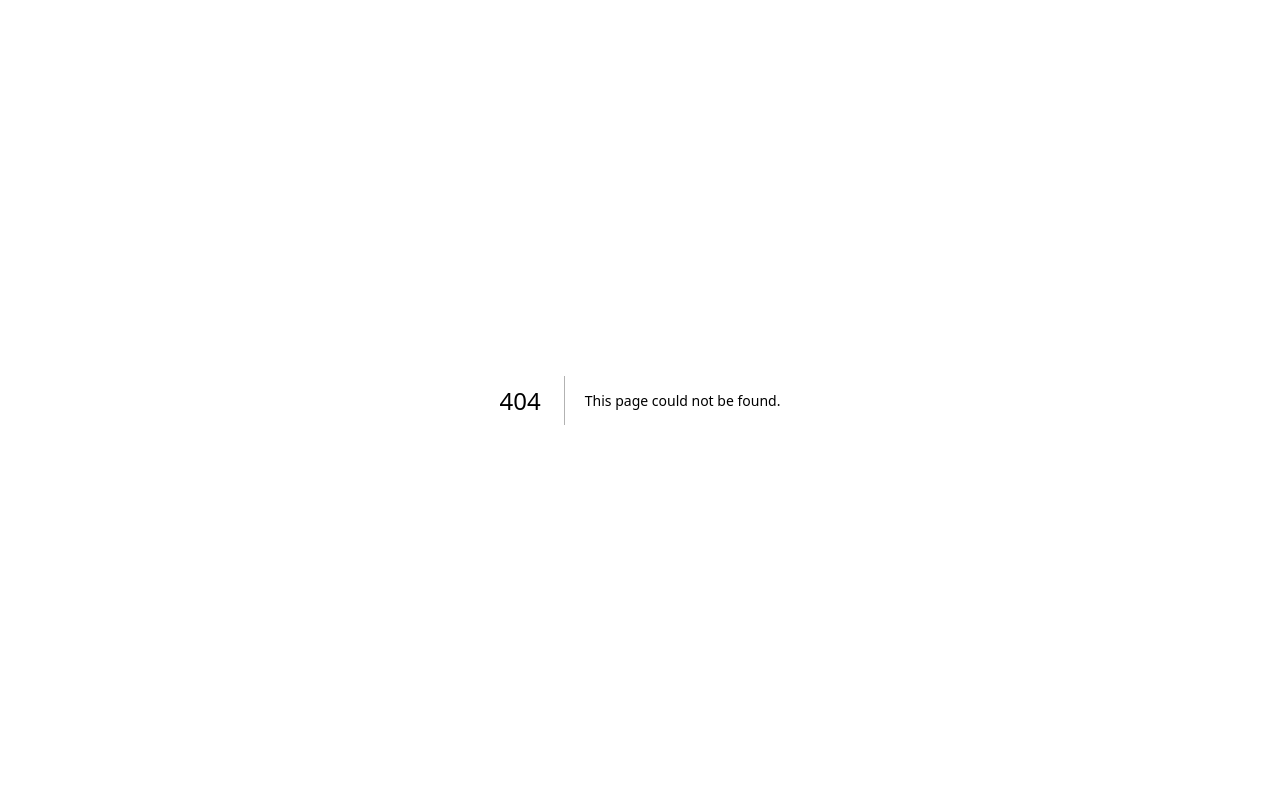
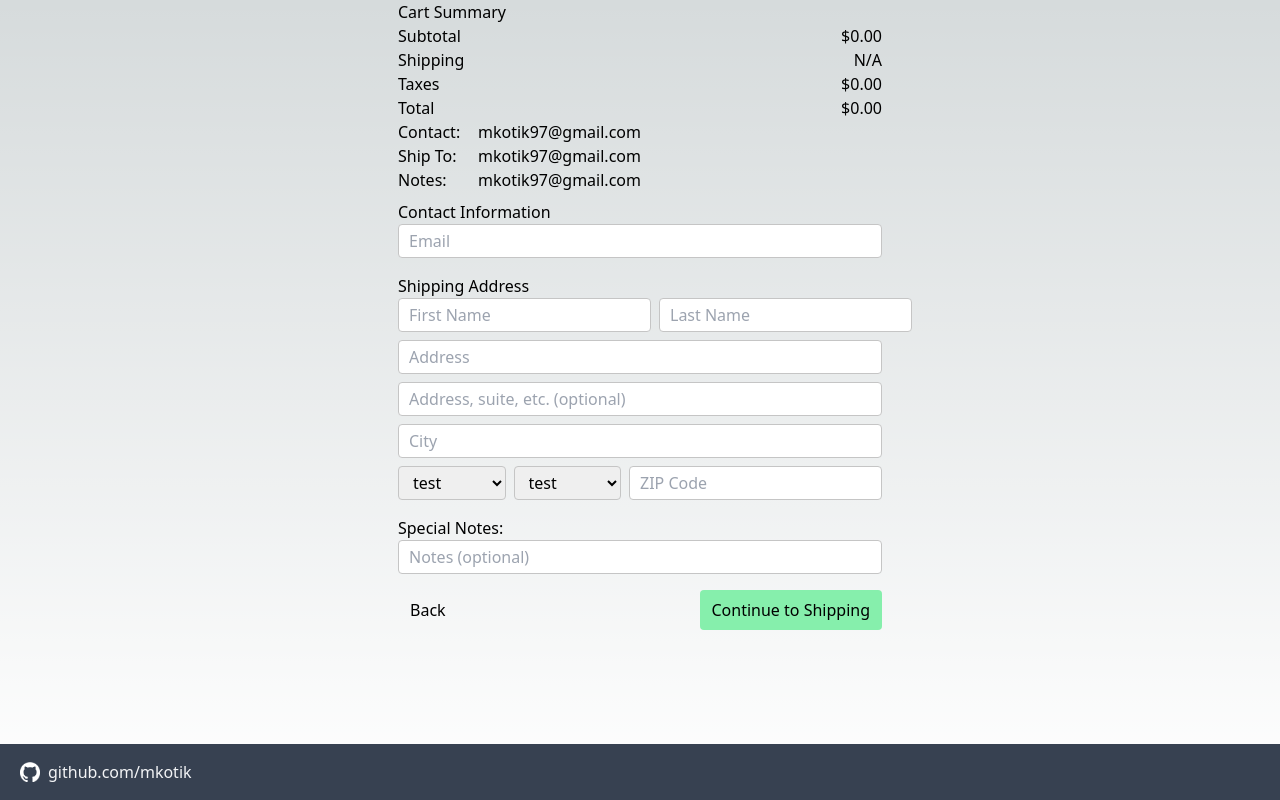
Before and after one commit to mkotik/poster, a Next.js app: page /checkout-information in a window 1280 px wide. Before the commit this address had no page. Built offline with nearby package versions, Linux system fonts and the light colour scheme.

Commit message:
built checkout-information page

```diff
--- /dev/null
+++ b/components/CartSummary.tsx
@@ -0,0 +1,41 @@
+const CartSummary: React.FC<{ className?: string }> = ({ className }) => {
+  return (
+    <div className={className}>
+      <h2>Cart Summary</h2>
+      <div>
+        <div className="flex justify-between">
+          <p>Subtotal</p>
+          <p>$0.00</p>
+        </div>
+        <div className="flex justify-between">
+          <p>Shipping</p>
+          <p>N/A</p>
+        </div>
+        <div className="flex justify-between">
+          <p>Taxes</p>
+          <p>$0.00</p>
+        </div>
+        <div className="flex justify-between">
+          <p>Total</p>
+          <p>$0.00</p>
+        </div>
+      </div>
+      <div>
+        <div className="flex">
+          <p className="w-20">Contact: </p>
+          <p>mkotik97@gmail.com</p>
+        </div>
+        <div className="flex">
+          <p className="w-20">Ship To: </p>
+          <p>mkotik97@gmail.com</p>
+        </div>
+        <div className="flex">
+          <p className="w-20">Notes: </p>
+          <p>mkotik97@gmail.com</p>
+        </div>
+      </div>
+    </div>
+  );
+};
+
+export default CartSummary;
--- /dev/null
+++ b/components/CheckoutForm.tsx
@@ -0,0 +1,67 @@
+import { useRouter } from "next/router";
+
+const CheckoutForm: React.FC<{ className?: string }> = ({ className }) => {
+  const router = useRouter();
+  const handleSubmit = (e: React.SyntheticEvent) => {
+    e.preventDefault();
+    console.log("here");
+  };
+
+  const handleBack = () => {
+    router.push("/");
+  };
+  return (
+    <form onSubmit={handleSubmit} className={className}>
+      <label className="flex flex-col mb-4">
+        Contact Information
+        <input placeholder="Email" />
+      </label>
+      <label className="flex flex-col mb-4">
+        Shipping Address
+        <div className="mb-2 flex justify-between">
+          <input placeholder="First Name" className="mr-1 flex-1" />
+          <input placeholder="Last Name" className="ml-1 flex-1" />
+        </div>
+        <input placeholder="Address" className="mb-2" />
+        <input placeholder="Address, suite, etc. (optional)" className="mb-2" />
+        <input placeholder="City" className="mb-2 border" />
+        <div className="flex">
+          <select className="mr-1 flex-1">
+            <option key={1} value={1}>
+              test
+            </option>
+            <option key={1} value={1}>
+              test
+            </option>
+          </select>
+          <select className="mx-1 flex-1">
+            <option key={1} value={1}>
+              test
+            </option>
+            <option key={1} value={1}>
+              test
+            </option>
+          </select>
+          <input placeholder="ZIP Code" className="ml-1 flex-1" />
+        </div>
+      </label>
+      <label className="flex flex-col mb-4">
+        Special Notes:
+        <input placeholder="Notes (optional)" />
+      </label>
+      <div className="flex justify-between">
+        <button
+          onClick={handleBack}
+          className="hover:bg-slate-300 transition px-3 py-2 rounded"
+        >
+          Back
+        </button>
+        <button className="bg-green-300 px-3 py-2 rounded" type="submit">
+          Continue to Shipping
+        </button>
+      </div>
+    </form>
+  );
+};
+
+export default CheckoutForm;
--- a/components/Counter.tsx
+++ b/components/Counter.tsx
@@ -1,18 +1,17 @@
-import { useState } from "react";
+import React, { Dispatch, SetStateAction } from "react";
 
-const Counter = () => {
-  const [count, setCount] = useState<number>(1);
+interface CounterProps {
+  count: number;
+  setCount: Dispatch<SetStateAction<number>>;
+}
 
+const Counter: React.FC<CounterProps> = ({ count, setCount }) => {
   const increment = () => {
-    if (count < 999) {
-      setCount((prevState) => prevState + 1);
-    }
+    if (count < 999) setCount(() => count + 1);
   };
 
   const decrement = () => {
-    if (count > 0) {
-      setCount((prevState) => prevState - 1);
-    }
+    if (count > 1) setCount(() => count - 1);
   };
   return (
     <div className="flex">
--- a/components/Footer.tsx
+++ b/components/Footer.tsx
@@ -4,7 +4,7 @@ import Link from "next/link";
 
 const Footer = () => {
   return (
-    <div className=" bg-gray-700 w-full h-14 flex justify-start items-center p-5">
+    <div className=" bg-gray-700 w-full h-14 flex justify-start items-center p-5 absolute bottom-0 left-0">
       <Image src={logo} alt="github logo" className="w-5" />
       <Link
         target="_blank"
--- a/components/Header.tsx
+++ b/components/Header.tsx
@@ -1,7 +1,10 @@
 const Header = () => {
   return (
-    <div className="flex justify-center items-center text-xl h-16">
-      <h1>The React Developer Roadmap Poster</h1>
+    <div className="font-serif flex justify-center items-center text-xl h-16">
+      <h1 className="text-3xl text-center text-slate-700">
+        The <span className="animate-pulse text-black">React Developer</span>{" "}
+        Roadmap Poster
+      </h1>
     </div>
   );
 };
--- a/components/MainContent.tsx
+++ b/components/MainContent.tsx
@@ -1,12 +1,19 @@
 import Image from "next/image";
 import Counter from "./Counter";
-import Button from "next/button";
+import { useState } from "react";
+import { useRouter } from "next/router";
 
-const MainContent = () => {
+const MainContent: React.FC = () => {
+  const [count, setCount] = useState<number>(1);
+  const router = useRouter();
+
+  const handleNext = () => {
+    router.push("/checkout-information");
+  };
   return (
     <div className="flex justify-center items-center">
       <div>
-        <div className=" bg-red-400 w-[380px]  aspect-[24/36] ">
+        <div className="w-[380px]  aspect-[24/36] ">
           <Image
             src={"/../public/poster1.jpg"}
             className="w-full h-full"
@@ -16,9 +23,14 @@ const MainContent = () => {
           />
         </div>
         <div className="flex justify-center my-3">
-          <Counter />
-          <button className="transition rounded bg-green-500 px-3 ml-5 w-56 hover:bg-green-600 active:bg-green-700 ">
-            <p className="animate-pulse">Buy Now</p>
+          <Counter count={count} setCount={setCount} />
+          <button
+            onClick={handleNext}
+            className="transition rounded bg-green-500 px-3 ml-5 w-56 hover:bg-green-600 hover:text-slate-100 active:bg-green-700 "
+          >
+            <p className="animate-pulse">{`$${(count * 18.99).toFixed(
+              2
+            )} - Buy Now`}</p>
           </button>
         </div>
       </div>
--- /dev/null
+++ b/pages/checkout-information.tsx
@@ -0,0 +1,33 @@
+import { useRouter } from "next/router";
+import Footer from "../components/Footer";
+import CheckoutForm from "../components/CheckoutForm";
+import CartSummary from "../components/CartSummary";
+import Head from "next/head";
+
+const Order: React.FC = () => {
+  const router = useRouter();
+
+  const handleBack = () => {
+    router.push("/");
+  };
+  return (
+    <>
+      <Head>
+        <title>React Developer Roadmap</title>
+        <meta
+          name="description"
+          content="Perfect for the self-taught React & Javascript Developer"
+        />
+        <meta name="viewport" content="width=device-width, initial-scale=1" />
+        <link rel="icon" href="/favicon.ico" />
+      </Head>
+      <main className="flex flex-col m-auto  w-full sm:w-[500px] px-2">
+        <CartSummary className="mb-2" />
+        <CheckoutForm />
+        <Footer />
+      </main>
+    </>
+  );
+};
+
+export default Order;
--- a/pages/index.tsx
+++ b/pages/index.tsx
@@ -1,5 +1,4 @@
 import Head from "next/head";
-import Image from "next/image";
 import { Inter } from "@next/font/google";
 import Header from "../components/Header";
 import Footer from "../components/Footer";
@@ -19,7 +18,7 @@ export default function Home() {
         <meta name="viewport" content="width=device-width, initial-scale=1" />
         <link rel="icon" href="/favicon.ico" />
       </Head>
-      <main className="flex flex-col justify-between">
+      <main className="flex flex-col">
         <Header />
         <MainContent />
         <Footer />
--- a/styles/globals.css
+++ b/styles/globals.css
@@ -75,3 +75,11 @@ a {
 main {
   height: 100vh;
 }
+
+input,
+select {
+  border: 1px solid rgb(197, 197, 197);
+  line-height: 2;
+  border-radius: 4px;
+  padding: 0px 10px;
+}
```
